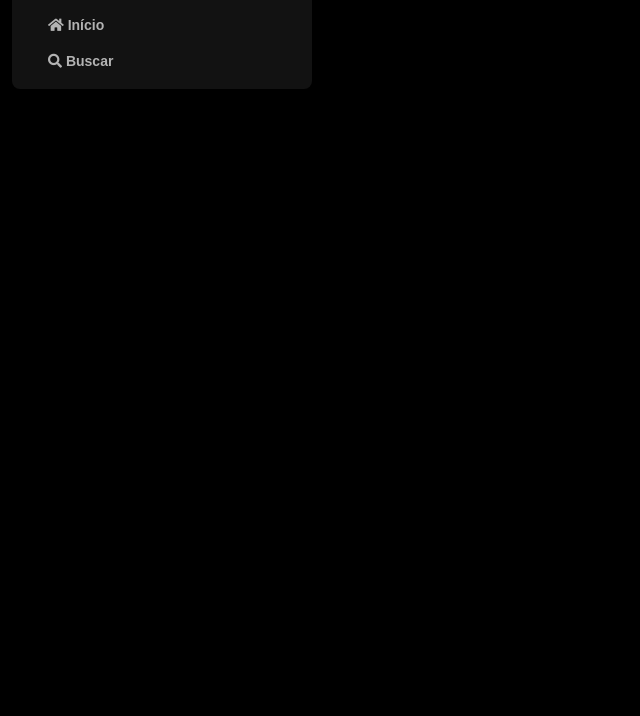
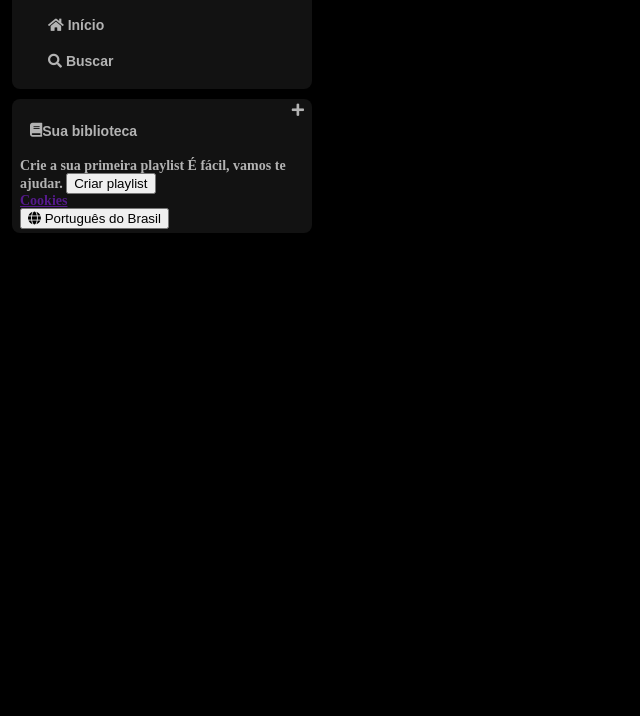
Before and after one commit to matheusesdev/spotify-imersao-alura, a plain HTML site: page index.html in a window 1280 px wide. Shown: the part 84-800 px from the top of the page, without its empty margins (0-640 px from the left). Drawn offline with Linux system fonts and the light colour scheme.

Commit message:
alterações no css e html

```diff
--- a/index.html
+++ b/index.html
@@ -6,7 +6,7 @@
   <meta name="viewport" content="width=device-width, initial-scale=1.0" />
   <title>Spotify Imersão</title>
   <link rel="stylesheet" href="./reset.css">
-  <link rel="stylesheet" href="/styles.css" />
+  <link rel="stylesheet" href="styles.css" />
   <link rel="stylesheet" href="https://use.fontawesome.com/releases/v5.15.4/css/solid.css"
     integrity="sha384-Tv5i09RULyHKMwX0E8wJUqSOaXlyu3SQxORObAI08iUwIalMmN5L6AvlPX2LMoSE" crossorigin="anonymous" />
   <link rel="stylesheet" href="https://use.fontawesome.com/releases/v5.15.4/css/fontawesome.css"
@@ -17,11 +17,10 @@
   <div class="sidebar">
     <nav class="sidebar_navigation">
       <div class="logo">
-        <a href="#">
-          <img src="./assets/icons/logo-spotify.png" alt="Logo do Spotify" />
+        <a href="">
+          <img src="./assets/icons/logo-spotify.png" alt="Logo">
         </a>
       </div>
-
       <ul>
         <li>
           <a href="">
@@ -36,23 +35,35 @@
           </a>
         </li>
       </ul>
-  </div>
     </nav>
     <div class="library">
       <div class="library_content">
         <button class="library_button">
           <span class="fa fas fa-book"></span>
-        <span>Sua Biblioteca</span>
+          <span>Sua biblioteca</span>
         </button>
         <span class="fa fa-plus"></span>
       </div>
+
       <section class="section-playlist">
         <div class="section-playlist_content">
-        <span class="text"></span>
+          <span class="text title">Crie a sua primeira playlist</span>
+          <span class="text subtitle">É fácil, vamos te ajudar.</span>
+          <button class="section-playlist_button">
+            <span>Criar playlist</span>
+          </button>
         </div>
       </section>
+      <div class="cookies">
+        <a href="">Cookies</a>
       </div>
 
+      <div class="languages">
+        <button class="languages_button">
+          <span class="fa fa-globe"></span>
+          <span>Português do Brasil</span>
+        </button>
+      </div>
     </div>
   </div>
 </body>
--- a/styles.css
+++ b/styles.css
@@ -28,13 +28,25 @@ body {
     width: 80px;
 }
 
+.sidebar_navigation .logo {
+    background-color: #121212;
+    display: flex;
+    border-radius: 8px;
+    padding: 16px 0 0 16px;
+}
+
+.sidebar_navigation .logo img {
+    width: 80px;
+}
+
 .sidebar nav ul {
     margin-top: 20px;
     padding: 0 20px 10px 20px;
 }
 
 .sidebar ul li {
-    padding: 10px 0;
+    padding: 10px 0px;
+
 }
 
 .sidebar nav ul li a {
@@ -44,3 +56,39 @@ body {
     font-size: 14px;
     font-family: "DM Sans", sans-serif;
 }
+
+
+
+
+.library {
+    background-color: #121212;
+    border-radius: 8px;
+    display: flex;
+    justify-content: space-between;
+    flex-direction: column;
+    padding: 4px 8px;
+    color: #b3b3b3;
+    font-weight: 600;
+    font-size: 14px;
+    margin-top: 10px;
+}
+
+.library .library_content {
+    display: flex;
+    justify-content: space-between;
+}
+
+.library .library_button {
+    display: flex;
+    margin-right: 10px;
+    color: #b3b3b3;
+    background-color: transparent;
+    border: 0;
+    font-size: 14px;
+    font-weight: 700;
+    font-family: "DM Sans", sans-serif;
+    text-align: center;
+    text-decoration: none;
+    text-transform: none;
+    padding: 20px 10px;
+}
```
Lines whose indentation alone changed are shown as unchanged.
